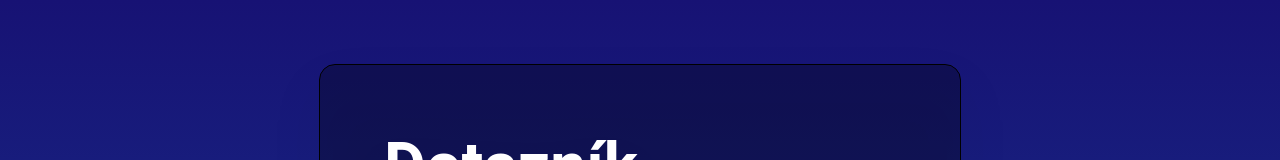
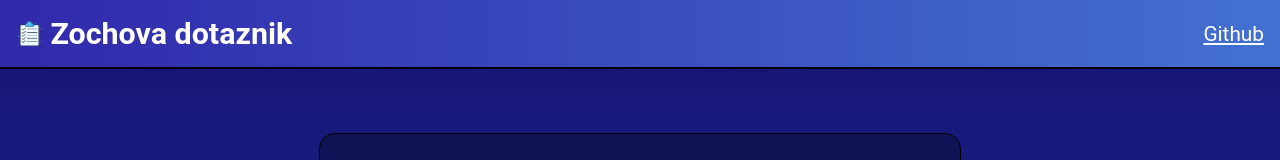
Before and after one commit to oravagamer/dotaznik, a Svelte app: page / in a window 1280 px wide. Shown: the top 160 px of the page. Built offline with nearby package versions, Linux system fonts and the light colour scheme.

Commit message:
Add banner

```diff
--- a/src/App.svelte
+++ b/src/App.svelte
@@ -1,10 +1,12 @@
 <script>
   import Button from "@smui/button";
+  import Banner from "./lib/Banner.svelte";
   import Form from "./lib/Form.svelte";
   import Result from "./lib/Result.svelte";
   import { isGenerated } from "./stores";
 </script>
 
+<Banner />
 <main>
   {#if !$isGenerated}
     <Form />
--- /dev/null
+++ b/src/lib/Banner.svelte
@@ -0,0 +1,59 @@
+<nav>
+  <div class="wrapper">
+    <div class="wrapper2">
+      <img src="/icon.png" alt="Logo" class="favicon" />
+      <h1>Zochova dotaznik</h1>
+    </div>
+    <a
+      href="https://github.com/oravagamer/dotaznik"
+      target="_blank"
+      rel="noreferrer">Github</a
+    >
+  </div>
+</nav>
+
+<style>
+  nav {
+    position: sticky;
+    top: 0;
+    width: 100%;
+    background: rgb(48, 41, 171);
+    background: linear-gradient(
+      90deg,
+      rgba(48, 41, 171, 1) 0%,
+      rgba(67, 113, 209, 1) 100%
+    );
+    border-bottom: 2px solid #000;
+    z-index: 1;
+  }
+  .wrapper {
+    display: flex;
+    align-items: center;
+    justify-content: space-between;
+    padding: 1em;
+  }
+  .wrapper2 {
+    display: flex;
+    align-items: center;
+    flex-direction: row;
+  }
+  h1 {
+    font-size: 1.9rem;
+    margin: 0;
+  }
+  .favicon {
+    width: 28px;
+    height: 28px;
+    margin-right: 0.4em;
+  }
+  a {
+    font-size: 1.3rem;
+    color: white;
+  }
+  a:hover {
+    color: white;
+  }
+  a:focus {
+    outline-color: #fff;
+  }
+</style>
```
